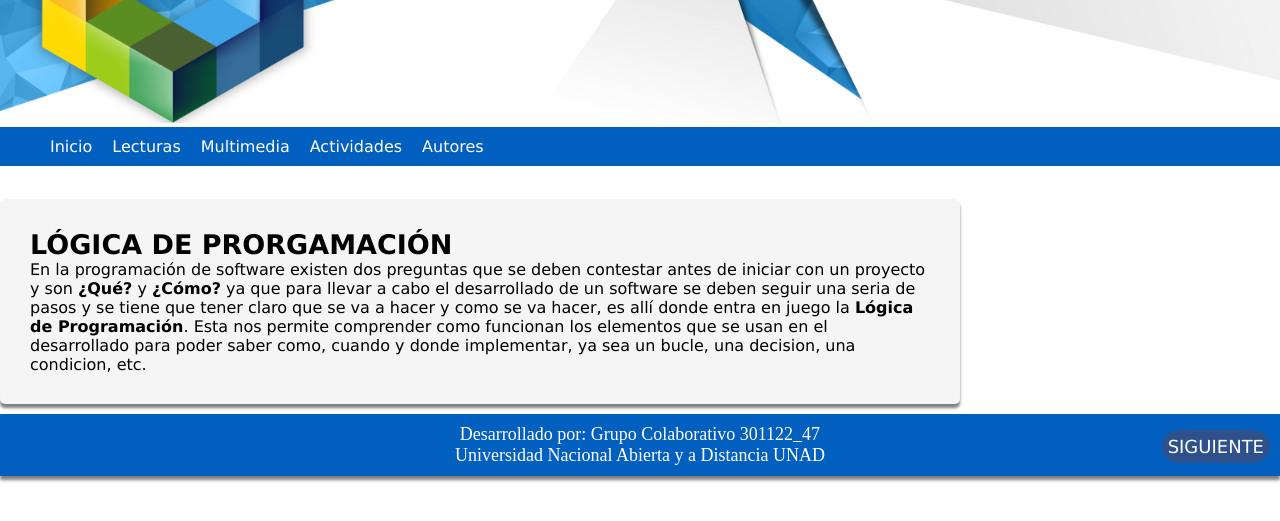
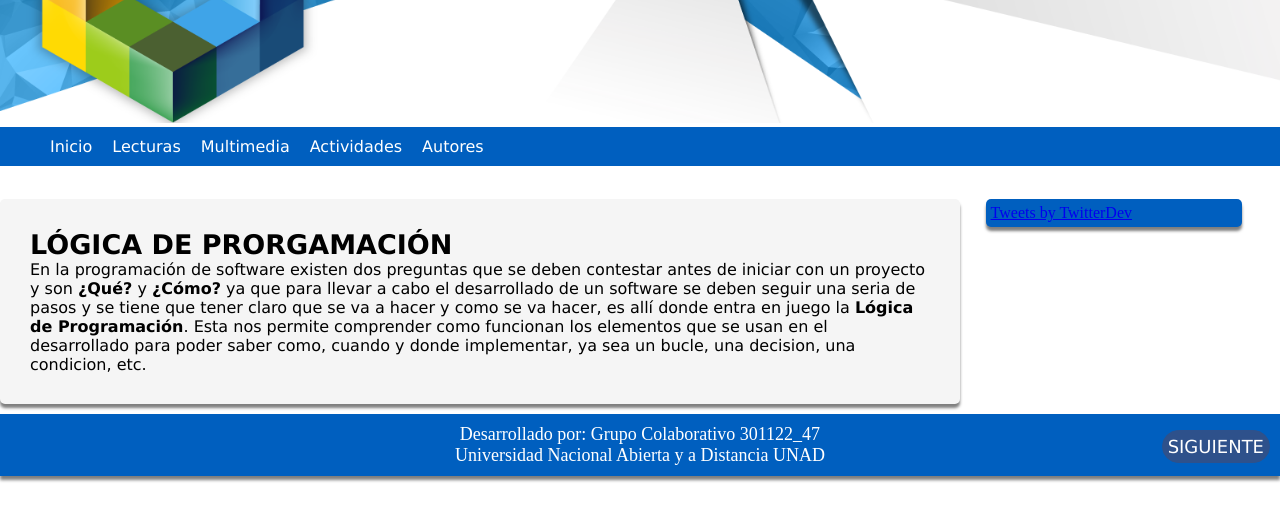
Before and after one commit to cacuellarme/Sitio-Web, a plain HTML site: page lecturas.html in a window 1280 px wide. Shown: the part 195-716 px from the top of the page. Drawn offline with Linux system fonts and the light colour scheme.

Commit message:
Update lecturas.html
Adicion del aside en la pagina de lectura

```diff
--- a/lecturas.html
+++ b/lecturas.html
@@ -53,6 +53,11 @@
                     implementar, ya sea un bucle, una decision, una condicion, etc.</p>
                 </article>
             </section>
+            <aside>
+                <a class="twitter-timeline" data-lang="es" data-width="100%" data-height="300px" data-dnt="true"
+                data-theme="light" data-link-color="#2B7BB9" href="https://twitter.com/universidadunad?lang=es">
+                Tweets by TwitterDev</a> <script async src="https://platform.twitter.com/widgets.js" charset="utf-8"></script>
+            </aside>
         </section>
         <footer>
             <p>Desarrollado por: Grupo Colaborativo 301122_47</p>
```
